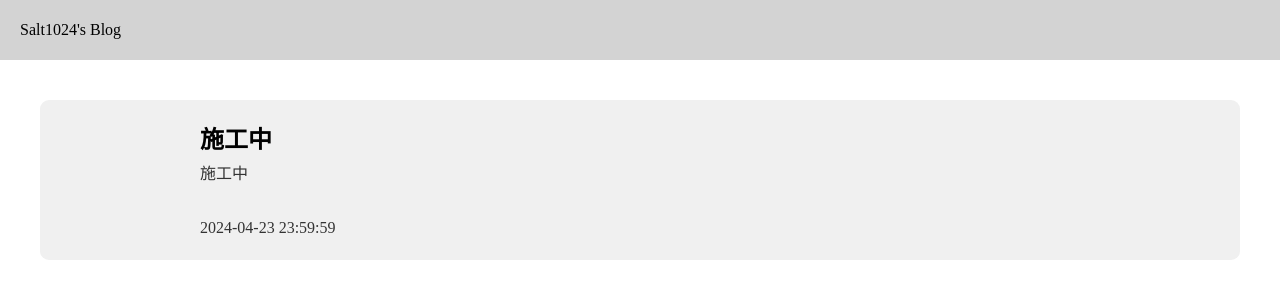
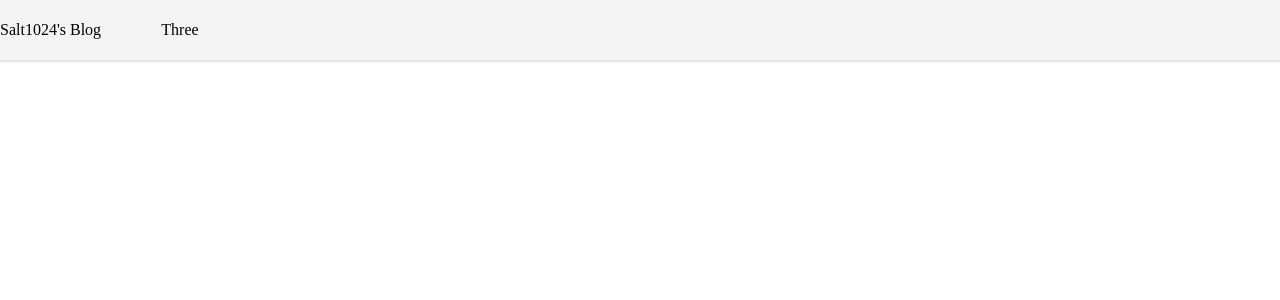
Before and after one commit to Salt1024/salt1024.github.io, a Vue app: page / in a window 1280 px wide. Shown: the top 300 px of the page. Built offline with nearby package versions, Linux system fonts and the light colour scheme.

Commit message:
feat: add three

```diff
--- a/package.json
+++ b/package.json
@@ -12,12 +12,14 @@
   },
   "dependencies": {
     "pinia": "^2.1.7",
+    "three": "^0.167.1",
     "vue": "^3.4.21",
     "vue-router": "^4.3.0"
   },
   "devDependencies": {
     "@tsconfig/node20": "^20.1.4",
     "@types/node": "^20.12.5",
+    "@types/three": "^0.167.1",
     "@vitejs/plugin-vue": "^5.0.4",
     "@vue/tsconfig": "^0.5.1",
     "sass": "^1.75.0",
--- a/src/views/Home.vue
+++ b/src/views/Home.vue
@@ -5,19 +5,13 @@
 <template>
   <div id="home">
     <header>
-      Salt1024's Blog
+      <div class="logo">Salt1024's Blog</div>
+      <div class="main-menu">
+        <div class="menu-item" @click="$router.push({ name: 'Three' })">Three</div>
+      </div>
     </header>
     <main>
-      <div class="article-list">
-        <div class="article-item">
-          <div class="article-cover"></div>
-          <div class="article-info">
-            <div class="article-title">施工中</div>
-            <div class="article-description">施工中</div>
-            <div class="update-time">2024-04-23 23:59:59</div>
-          </div>
-        </div>
-      </div>
+      <router-view />
     </main>
   </div>
 </template>
@@ -38,70 +32,45 @@
     width: 100%;
     height: 60px;
     flex: 0 0 60px;
-    background-color: rgba(200, 200, 200, 0.8);
+    background-color: rgba(240, 240, 240, 0.7);
     display: flex;
     align-items: center;
-    padding: 0 20px;
+    box-shadow: 0 2px 2px rgba(192, 192, 192, 0.5);
+    justify-content: center;
+
+    .logo {
+      flex: 0 0 120px;
+    }
+
+    .main-menu {
+      width: 1200px;
+      margin: 0 auto;
+      height: 100%;
+
+      .menu-item {
+        width: 120px;
+        height: 100%;
+        line-height: 60px;
+        cursor: pointer;
+        text-align: center;
+
+        &:hover {
+          background-color: rgba(240, 240, 240, 1);
+        }
+      }
+    }
+
+    .right-menu {
+      flex: 0 0 120px;
+    }
   }
 
   main {
     width: 100%;
     flex: 1 1 auto;
-    height: 300px;
     padding: 0 20px;
-  }
-
-  .article-list {
-    position: relative;
     margin: 40px auto 0 auto;
     max-width: 1200px;
   }
-
-  .article-item {
-    position: relative;
-    width: 100%;
-    height: 160px;
-    background-color: rgba(240, 240, 240, 1);
-    border-radius: 9px;
-    padding: 20px 40px;
-    display: flex;
-    cursor: pointer;
-
-    .article-cover {
-      width: 100px;
-      height: 100px;
-      flex: 0 0 100px;
-      border-radius: 9px;
-    }
-
-    .article-info {
-      margin-left: 20px;
-      display: flex;
-      flex-direction: column;
-
-      .article-title {
-        font-size: 24px;
-        font-weight: bold;
-        height: 40px;
-        line-height: 40px;
-        flex: 0 0 40px;
-      }
-
-      .article-description {
-        font-size: 16px;
-        color: #333333;
-        height: 40px;
-        flex: 1 1 40px;
-      }
-
-      .update-time {
-        font-size: 16px;
-        color: #333333;
-        height: 24px;
-        line-height: 24px;
-        flex: 0 0 24px;
-      }
-    }
-  }
 }
 </style>
--- /dev/null
+++ b/src/views/Three.vue
@@ -0,0 +1,53 @@
+<script setup lang="ts">
+import * as THREE from 'three'
+import { onMounted } from 'vue'
+
+const containerWidth = 1200
+const containerHeight = 600
+
+const scene = new THREE.Scene()
+scene.background = new THREE.Color(0xffffff)
+const camera = new THREE.PerspectiveCamera(75, containerWidth / containerHeight, 0.1, 1000)
+
+const renderer = new THREE.WebGLRenderer()
+renderer.setSize(containerWidth, containerHeight)
+
+const geometry = new THREE.BoxGeometry(1, 1, 1)
+const material = new THREE.MeshLambertMaterial({ color: 0x999999 })
+const cube = new THREE.Mesh(geometry, material)
+cube.rotation.x = Math.PI / 4
+cube.rotation.y = Math.PI / 4
+scene.add(cube)
+
+camera.position.z = 5
+
+function animate () {
+  requestAnimationFrame(animate)
+  cube.rotation.y += 0.01
+  renderer.render(scene, camera)
+}
+
+animate()
+
+onMounted(() => {
+  const container = document.querySelector('#three')
+  if (container) {
+    container.appendChild(renderer.domElement)
+  }
+})
+</script>
+
+<template>
+  <div id="three">
+  </div>
+</template>
+
+<style scoped lang="scss">
+#three {
+  width: 1200px;
+  display: flex;
+  justify-content: center;
+  align-items: center;
+  margin: 0 auto;
+}
+</style>
```
Also changed, not shown: src/router/index.ts (+6 -2 lines), 1 other file (tests, documents, lock files or other folders).
